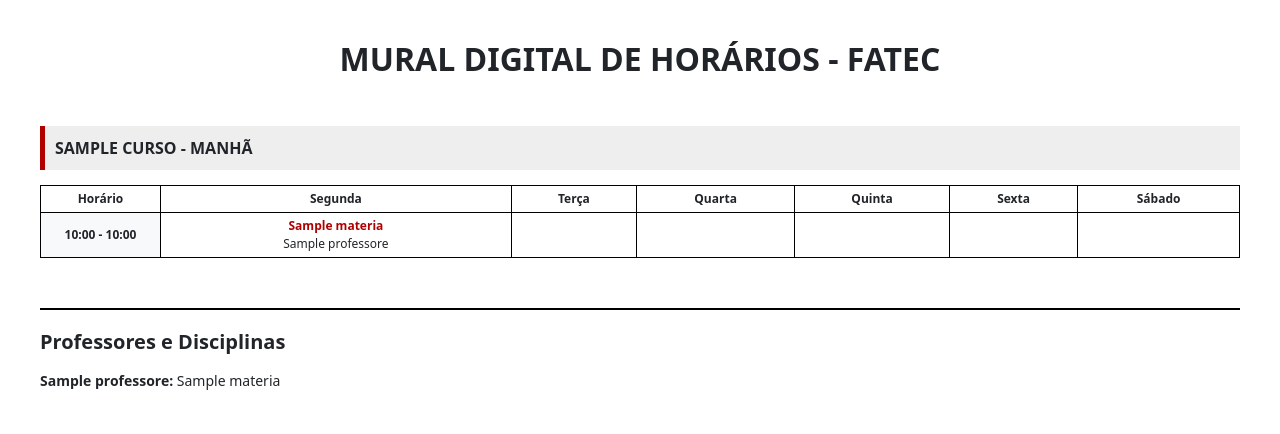
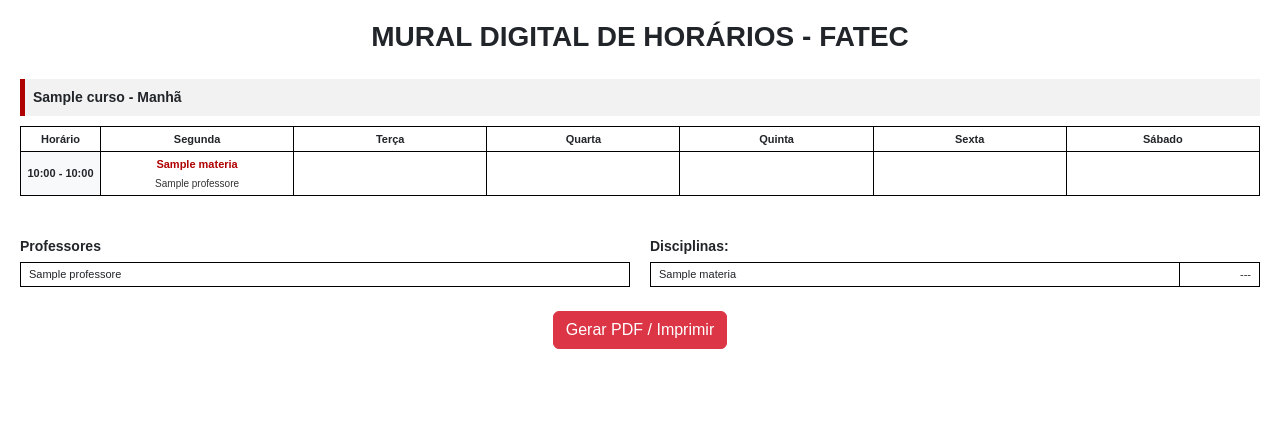
Before and after one commit to VitRodriguesB/Mural-Digital-Fatec, a PHP site: page /visualizar.php in a window 1280 px wide. Shown: the top 434 px of the page. Run offline with PHP 8.4, Linux system fonts and the light colour scheme; tables that the repository leaves empty hold one stand-in row (values such as "Sample post").

Commit message:
banco + up visu + gerar_pdf

```diff
--- a/visualizar.php
+++ b/visualizar.php
@@ -1,7 +1,7 @@
 <?php
 require_once 'config.php';
 
-// Query com JOIN para pegar os nomes das tabelas relacionadas
+// Busca dados com JOIN para ter acesso aos nomes reais
 $sql = "SELECT h.*, p.nome as prof_nome, m.nome_materia as mat_nome, c.nome_curso, c.periodo
         FROM horarios h
         JOIN professores p ON h.id_professor = p.id
@@ -12,7 +12,8 @@
 $dados = $pdo->query($sql)->fetchAll(PDO::FETCH_ASSOC);
 
 $cursos = [];
-$legenda = [];
+$resumo_profs = [];
+$resumo_mats = [];
 
 foreach ($dados as $row) {
     $titulo = $row['nome_curso'] . " - " . $row['periodo'];
@@ -20,37 +21,65 @@
     $d = $row['dia_semana'];
 
     $cursos[$titulo]['grade'][$h][$d] = $row;
-    $legenda[$row['prof_nome']] = $row['mat_nome'];
+
+    // Coleta para as tabelas de resumo final
+    if (!in_array($row['prof_nome'], $resumo_profs)) $resumo_profs[] = $row['prof_nome'];
+    $resumo_mats[$row['mat_nome']] = $row['mat_nome']; // Exemplo simplificado, pode-se adicionar código da disciplina se houver no banco
 }
 
 $dias_fixos = ['Segunda', 'Terça', 'Quarta', 'Quinta', 'Sexta', 'Sábado'];
+sort($resumo_profs);
+ksort($resumo_mats);
 ?>
 
 <!DOCTYPE html>
 <html lang="pt-br">
 <head>
     <meta charset="UTF-8">
-    <title>Visualização de Horários | Fatec</title>
+    <title>Mural Digital - FATEC</title>
     <link href="https://cdn.jsdelivr.net/npm/bootstrap@5.3.0/dist/css/bootstrap.min.css" rel="stylesheet">
     <style>
-        body { padding: 40px; background: #fff; }
-        .curso-header { background: #eee; padding: 10px; border-left: 5px solid #b00000; font-weight: bold; margin: 30px 0 15px 0; text-transform: uppercase; }
-        .table { border: 1px solid #000; margin-bottom: 0; }
-        .table th, .table td { border: 1px solid #000 !important; text-align: center; vertical-align: middle; font-size: 12px; }
-        .materia { font-weight: bold; color: #b00000; display: block; }
-        .resumo { margin-top: 50px; border-top: 2px solid #000; padding-top: 20px; }
+        body { padding: 20px; background: #fff; font-family: Arial, sans-serif; }
+        .curso-header { background: #f2f2f2; padding: 8px; border-left: 5px solid #b00000; font-weight: bold; margin: 25px 0 10px 0; font-size: 14px; }
+
+        /* Otimização de espaço na tabela principal */
+        .table-main { border: 1px solid #000; width: 100%; table-layout: fixed; }
+        .table-main th, .table-main td {
+            border: 1px solid #000 !important;
+            text-align: center;
+            vertical-align: middle;
+            font-size: 11px;
+            padding: 4px !important;
+            word-wrap: break-word; /* Força quebra de linha */
+        }
+        .materia-name { font-weight: bold; color: #b00000; display: block; margin-bottom: 2px; }
+        .prof-name { font-size: 10px; color: #333; line-height: 1; }
+
+        /* Tabelas de Resumo Final */
+        .resumo-container { margin-top: 40px; display: flex; gap: 20px; }
+        .resumo-box { flex: 1; }
+        .resumo-title { font-weight: bold; font-size: 14px; margin-bottom: 5px; }
+        .table-resumo { border: 1px solid #000; width: 100%; }
+        .table-resumo td {
+            border: 1px solid #000;
+            padding: 3px 8px;
+            font-size: 11px;
+        }
+        .bg-stripe { background-color: #e6f7ff; } /* Cor azul clara do exemplo */
+
+        @media print { .no-print { display: none; } }
     </style>
 </head>
 <body>
 
-<h2 class="text-center fw-bold mb-5">MURAL DIGITAL DE HORÁRIOS - FATEC</h2>
+<h3 class="text-center fw-bold">MURAL DIGITAL DE HORÁRIOS - FATEC</h3>
 
 <?php foreach ($cursos as $nome_exibicao => $conteudo): ?>
-    <div class="curso-header"><?= $nome_exibicao ?></div>
-    <table class="table table-sm">
+    <div class="curso-header"><?= htmlspecialchars($nome_exibicao) ?></div>
+    <table class="table-main">
         <thead>
             <tr>
-                <th width="120">Horário</th>
+                <th style="width: 80px;">Horário</th>
                 <?php foreach ($dias_fixos as $dia) echo "<th>$dia</th>"; ?>
             </tr>
         </thead>
@@ -61,8 +90,8 @@
                 <?php foreach ($dias_fixos as $dia_f): ?>
                     <td>
                         <?php if (isset($dias[$dia_f])): ?>
-                            <span class="materia"><?= $dias[$dia_f]['mat_nome'] ?></span>
-                            <?= $dias[$dia_f]['prof_nome'] ?>
+                            <span class="materia-name"><?= htmlspecialchars($dias[$dia_f]['mat_nome']) ?></span>
+                            <span class="prof-name"><?= htmlspecialchars($dias[$dia_f]['prof_nome']) ?></span>
                         <?php endif; ?>
                     </td>
                 <?php endforeach; ?>
@@ -72,13 +101,32 @@
     </table>
 <?php endforeach; ?>
 
-<div class="resumo">
-    <h5><strong>Professores e Disciplinas</strong></h5>
-    <div class="row mt-3">
-        <?php ksort($legenda); foreach ($legenda as $p => $m): ?>
-            <div class="col-md-6 mb-1 small"><strong><?= $p ?>:</strong> <?= $m ?></div>
-        <?php endforeach; ?>
+<div class="resumo-container">
+    <div class="resumo-box">
+        <div class="resumo-title">Professores</div>
+        <table class="table-resumo">
+            <?php foreach ($resumo_profs as $index => $prof): ?>
+                <tr class="<?= $index % 2 == 0 ? '' : 'bg-stripe' ?>">
+                    <td><?= htmlspecialchars($prof) ?></td>
+                </tr>
+            <?php endforeach; ?>
+        </table>
     </div>
+
+    <div class="resumo-box">
+        <div class="resumo-title">Disciplinas:</div>
+        <table class="table-resumo">
+            <?php $i = 0; foreach ($resumo_mats as $mat): ?>
+                <tr class="<?= $i % 2 == 0 ? '' : 'bg-stripe' ?>">
+                    <td><?= htmlspecialchars($mat) ?></td>
+                    <td style="width: 80px; text-align: right;">---</td> </tr>
+            <?php $i++; endforeach; ?>
+        </table>
+    </div>
+</div>
+
+<div class="text-center mt-4 no-print">
+    <button onclick="window.print()" class="btn btn-danger">Gerar PDF / Imprimir</button>
 </div>
 
 </body>
```
Also changed, not shown: banco.sql (added, +49 -0 lines), gerar_pdf.php (+106 -45 lines).
